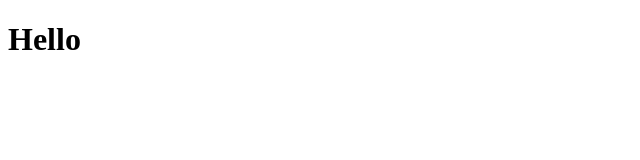
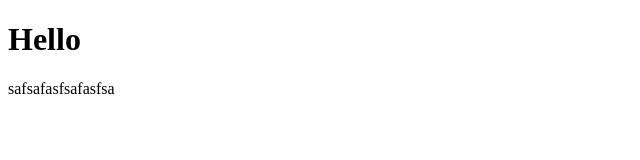
Before and after one commit to EaintKyal/first-txt_pj, a plain HTML site: page index.html in a window 1280 px wide. Shown: the whole page, without its empty margins (0-640 px from the left). Drawn offline with Linux system fonts and the light colour scheme.

Commit message:
indexfromMonkeyChange

```diff
--- a/index.html
+++ b/index.html
@@ -7,6 +7,6 @@
 </head>
 <body>
 	<h1>Hello</h1>
-
+	safsafasfsafasfsa
 </body>
 </html>
```
